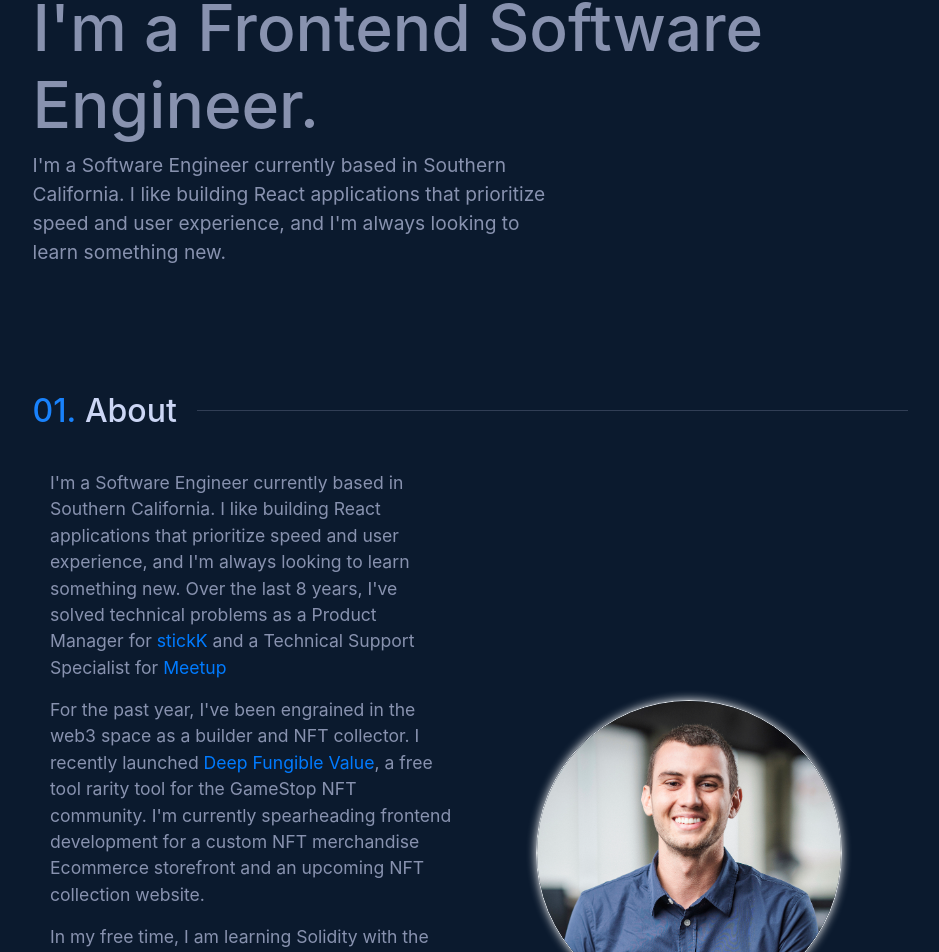
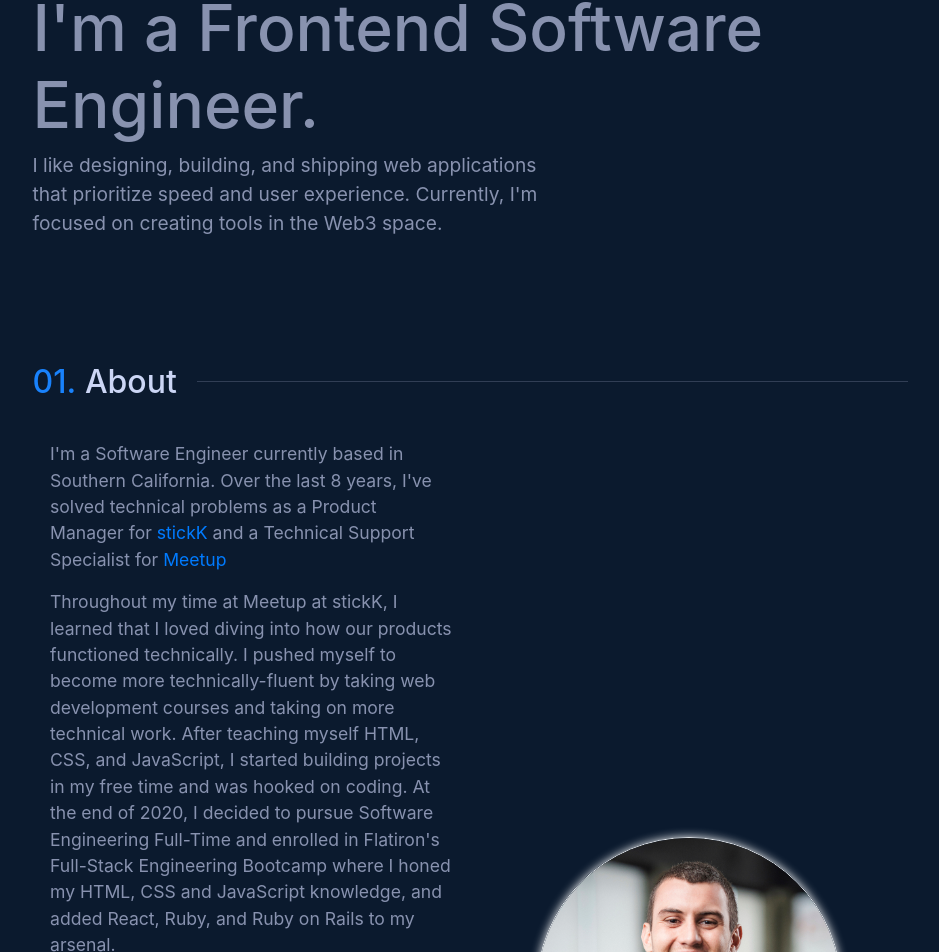
Before and after one commit to brownjer3/personal-website, a React (Create React App) app: page / in a window 1280 px wide. Shown: the part 360-1312 px from the top of the page, without its empty margins (170-1109 px from the left). Built offline with nearby package versions, Linux system fonts and the light colour scheme.

Commit message:
edits to the intro and about me content

```diff
--- a/src/mainComponents/About.js
+++ b/src/mainComponents/About.js
@@ -11,10 +11,8 @@ export default function About() {
 				<div className="about-left">
 					<div>
 						<p className="content-text">
-							I'm a Software Engineer currently based in Southern California. I
-							like building React applications that prioritize speed and user
-							experience, and I'm always looking to learn something new. Over
-							the last 8 years, I've solved technical problems as a Product
+							I'm a Software Engineer currently based in Southern California.
+							Over the last 8 years, I've solved technical problems as a Product
 							Manager for{" "}
 							<a
 								href="https://www.stickk.com/"
@@ -29,8 +27,20 @@ export default function About() {
 							</a>
 						</p>
 						<p className="content-text">
-							For the past year, I've been engrained in the web3 space as a
-							builder and NFT collector. I recently launched{" "}
+							Throughout my time at Meetup at stickK, I learned that I loved
+							diving into how our products functioned technically. I pushed
+							myself to become more technically-fluent by taking web development
+							courses and taking on more technical work. After teaching myself
+							HTML, CSS, and JavaScript, I started building projects in my free
+							time and was hooked on coding. At the end of 2020, I decided to
+							pursue Software Engineering Full-Time and enrolled in Flatiron's
+							Full-Stack Engineering Bootcamp where I honed my HTML, CSS and
+							JavaScript knowledge, and added React, Ruby, and Ruby on Rails to
+							my arsenal.
+						</p>
+						<p className="content-text">
+							Since graduating from Flatiron, I've been engrained in the Web3
+							space as a builder and NFT collector. I recently launched{" "}
 							<a
 								href="https://deepfungiblevalue.io"
 								target="_blank"
--- a/src/mainComponents/Intro.js
+++ b/src/mainComponents/Intro.js
@@ -5,9 +5,9 @@ const Intro = () => {
 			<h1 className="intro-name">Jerry Safter-Brown.</h1>
 			<h1 className="intro-title">I'm a Frontend Software Engineer.</h1>
 			<p className="intro-description">
-				I'm a Software Engineer currently based in Southern California. I like
-				building React applications that prioritize speed and user experience,
-				and I'm always looking to learn something new.
+				I like designing, building, and shipping web applications that
+				prioritize speed and user experience. Currently, I'm focused on creating
+				tools in the Web3 space.
 			</p>
 		</section>
 	);
```
